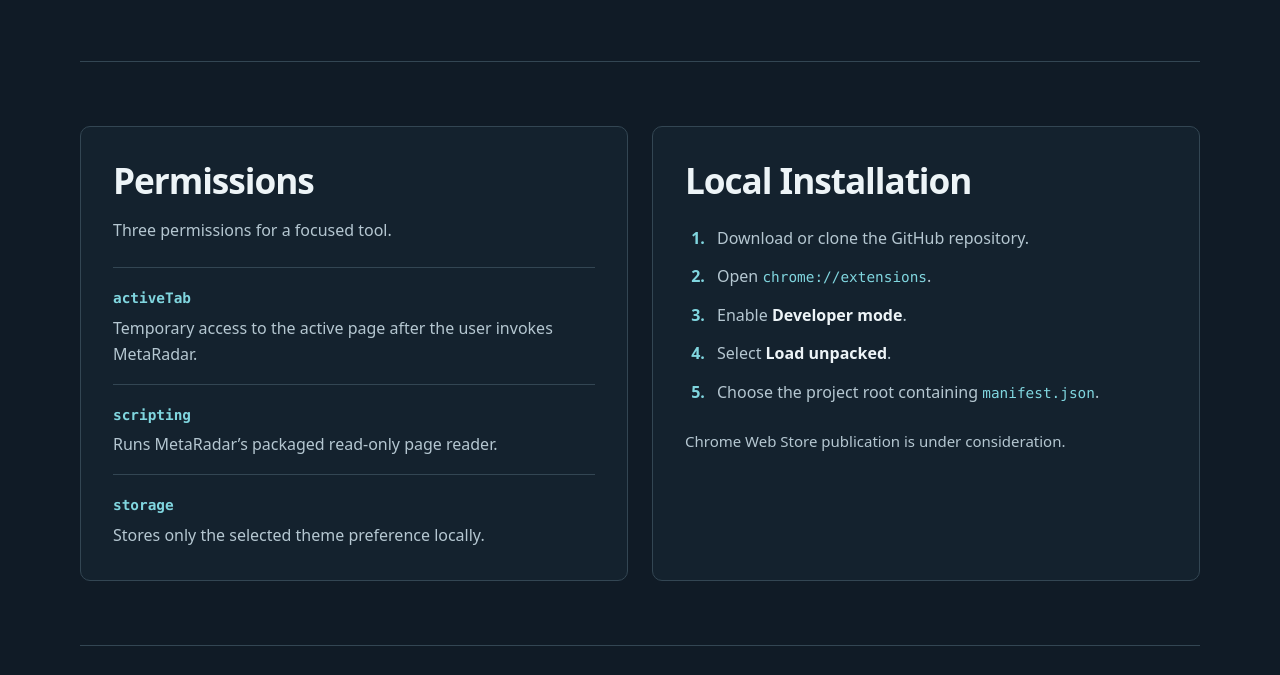
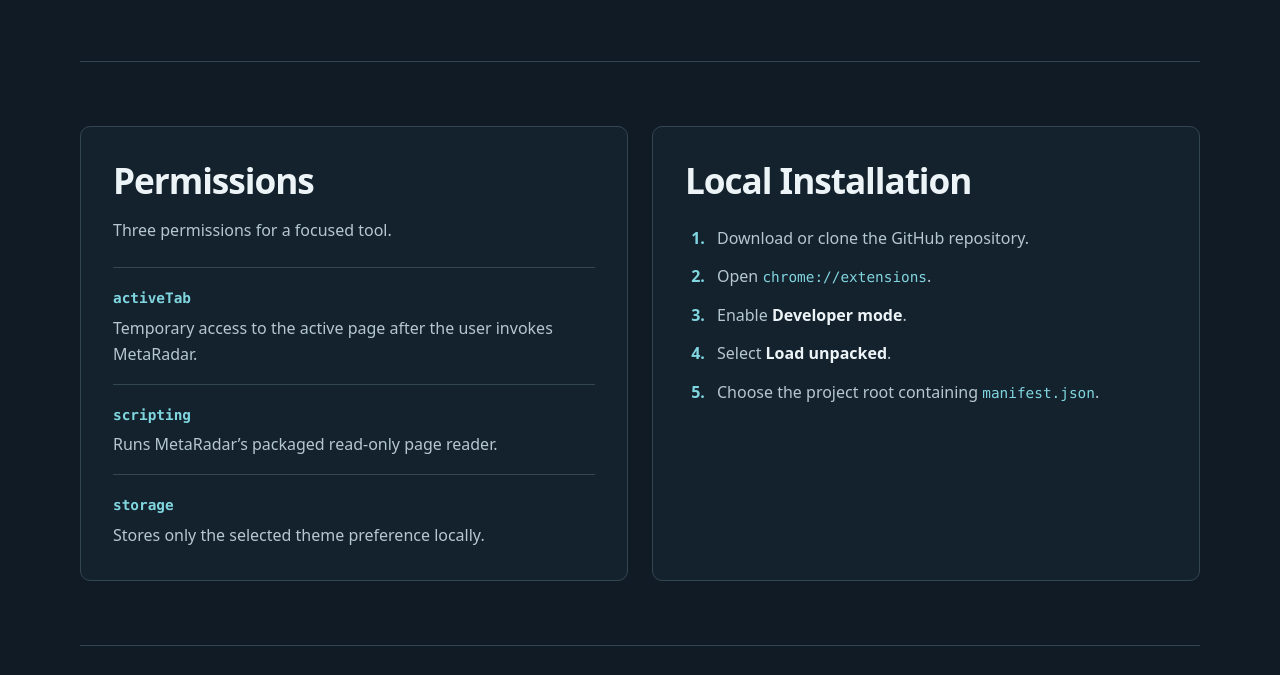
Before and after one commit to korayaltunbey/MetaRadar, a browser extension: page docs/index.html in a window 1280 px wide. Shown: the part 3542-4217 px from the top of the page. Drawn offline with Linux system fonts and the light colour scheme.

Commit message:
Remove Web Store consideration note

```diff
--- a/docs/index.html
+++ b/docs/index.html
@@ -103,7 +103,7 @@
         <li>Enable <strong>Developer mode</strong>.</li>
         <li>Select <strong>Load unpacked</strong>.</li>
         <li>Choose the project root containing <code>manifest.json</code>.</li>
-      </ol><p class="note">Chrome Web Store publication is under consideration.</p></div>
+      </ol></div>
     </section>
   </main>
   <footer class="wrap">
```
Also changed, not shown: README.md.
